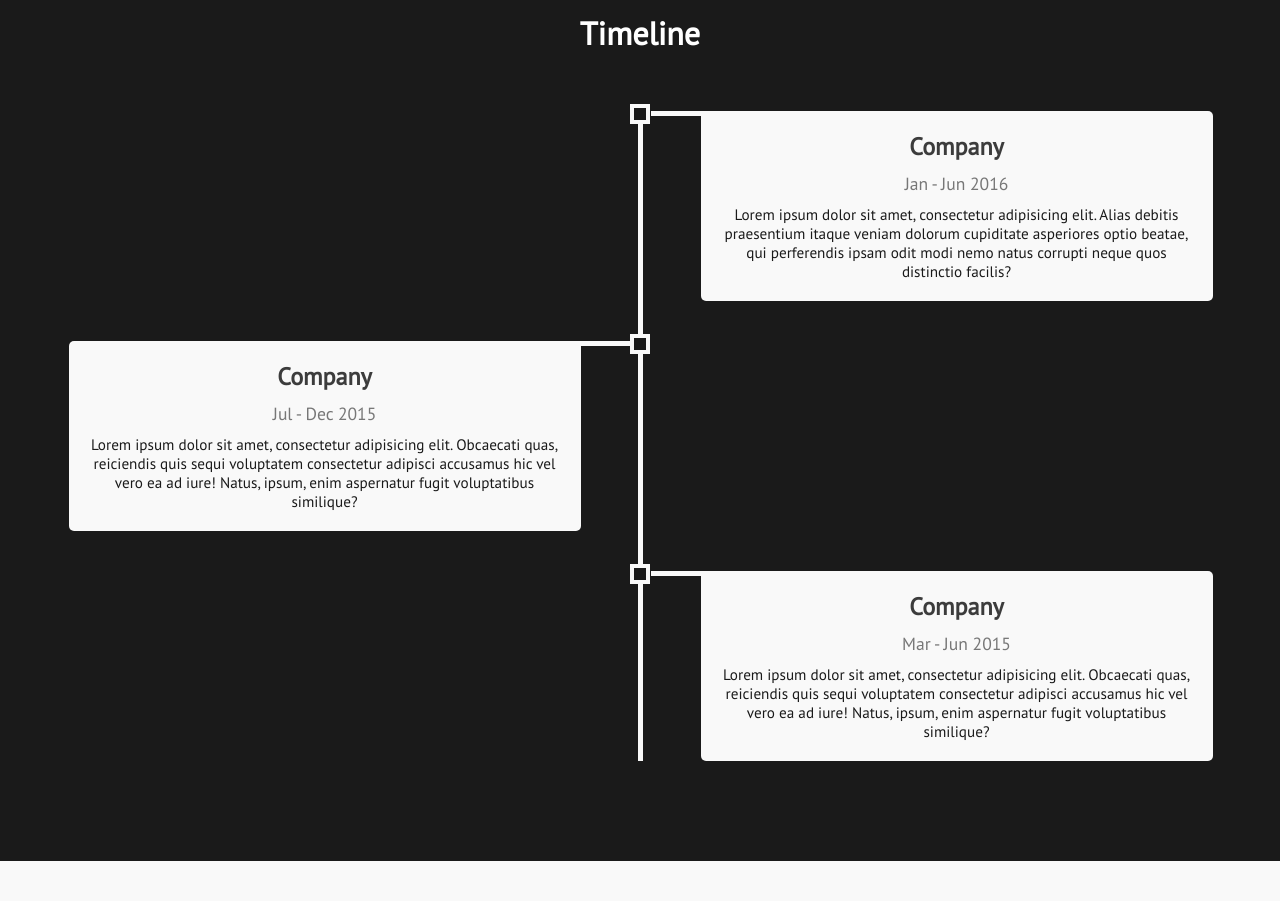
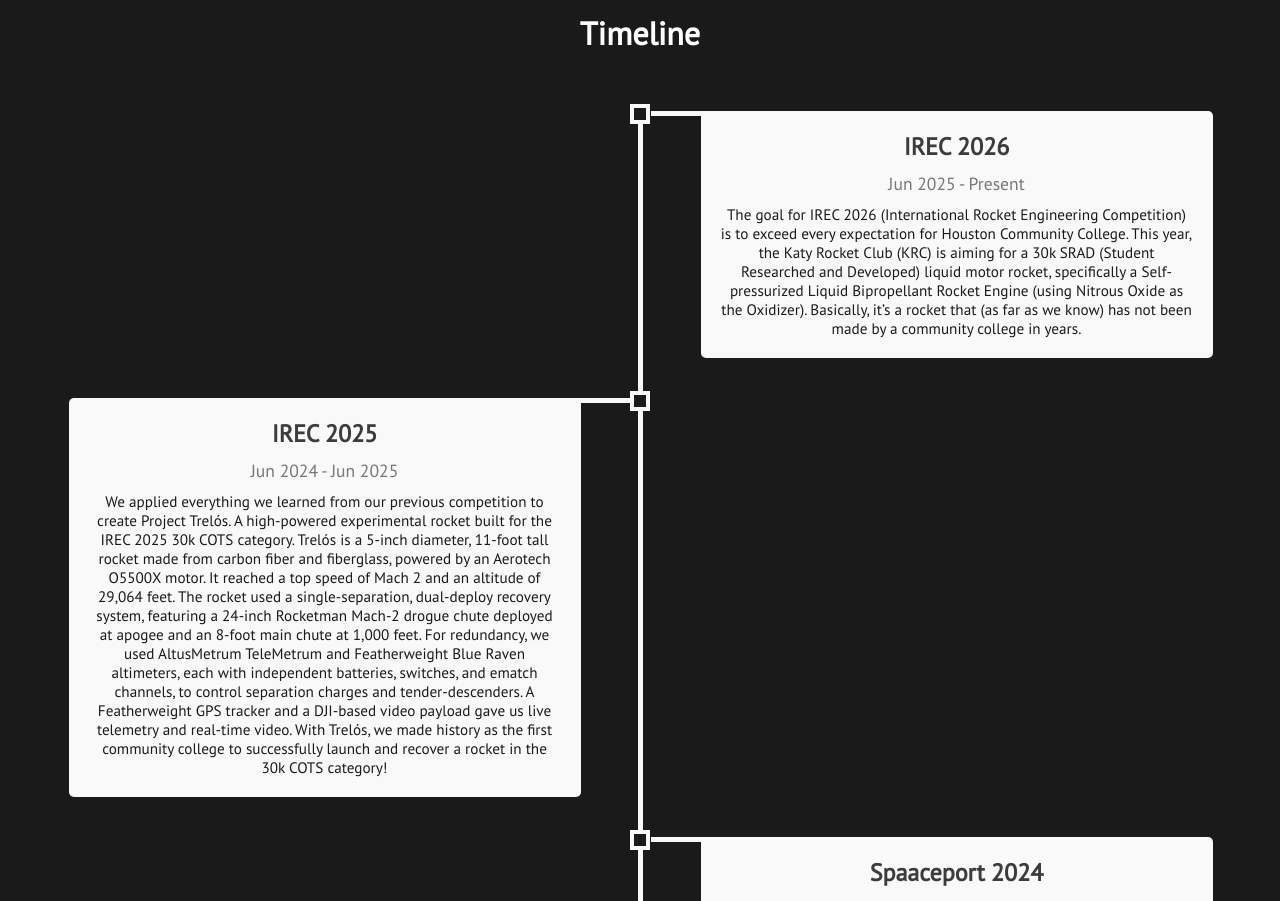
Before and after one commit to Bxmp/Katy-Rocketry-Club, a plain HTML site: page index.html in a window 1280 px wide. Shown: the part 1240-2141 px from the top of the page. Drawn offline with nearby package versions, Linux system fonts and the light colour scheme.

Commit message:
changing stuff around

```diff
--- a/index.html
+++ b/index.html
@@ -25,23 +25,23 @@
         <ul>
         <li>
             <div class="experience-content hidden">
-            <h2>Company</h2>
-            <div class="experience-time">Jan - Jun 2016</div>
-            <p>Lorem ipsum dolor sit amet, consectetur adipisicing elit. Alias debitis praesentium itaque veniam dolorum cupiditate asperiores optio beatae, qui perferendis ipsam odit modi nemo natus corrupti neque quos distinctio facilis?</p>
+            <h2>IREC 2026</h2>
+            <div class="experience-time">Jun 2025 - Present</div>
+            <p>The goal for IREC 2026 (International Rocket Engineering Competition) is to exceed every expectation for Houston Community College. This year, the Katy Rocket Club (KRC) is aiming for a 30k SRAD (Student Researched and Developed) liquid motor rocket, specifically a Self-pressurized Liquid Bipropellant Rocket Engine (using Nitrous Oxide as the Oxidizer). Basically, it’s a rocket that (as far as we know) has not been made by a community college in years.</p>
             </div>
         </li>
         <li>
             <div class="experience-content hidden">
-            <h2>Company</h2>
-            <div class="experience-time">Jul - Dec 2015</div>
-            <p>Lorem ipsum dolor sit amet, consectetur adipisicing elit. Obcaecati quas, reiciendis quis sequi voluptatem consectetur adipisci accusamus hic vel vero ea ad iure! Natus, ipsum, enim aspernatur fugit voluptatibus similique?</p>
+            <h2>IREC 2025</h2>
+            <div class="experience-time">Jun 2024 - Jun 2025</div>
+            <p>We applied everything we learned from our previous competition to create Project Trelós. A high-powered experimental rocket built for the IREC 2025 30k COTS category. Trelós is a 5-inch diameter, 11-foot tall rocket made from carbon fiber and fiberglass, powered by an Aerotech O5500X motor. It reached a top speed of Mach 2 and an altitude of 29,064 feet. The rocket used a single-separation, dual-deploy recovery system, featuring a 24-inch Rocketman Mach-2 drogue chute deployed at apogee and an 8-foot main chute at 1,000 feet. For redundancy, we used AltusMetrum TeleMetrum and Featherweight Blue Raven altimeters, each with independent batteries, switches, and ematch channels, to control separation charges and tender-descenders. A Featherweight GPS tracker and a DJI-based video payload gave us live telemetry and real-time video. With Trelós, we made history as the first community college to successfully launch and recover a rocket in the 30k COTS category!</p>
             </div>
         </li>
         <li>
             <div class="experience-content hidden">
-            <h2>Company</h2>
+            <h2>Spaaceport 2024</h2>
             <div class="experience-time">Mar - Jun 2015</div>
-            <p>Lorem ipsum dolor sit amet, consectetur adipisicing elit. Obcaecati quas, reiciendis quis sequi voluptatem consectetur adipisci accusamus hic vel vero ea ad iure! Natus, ipsum, enim aspernatur fugit voluptatibus similique?</p>
+            <p>At Spaceport America Cup 2024, our team took on the ambitious challenge of entering the 10,000 ft COTS solid rocket propulsion category for the first time as one of only three community colleges competing. Our rocket featured a fiberglass airframe with a 6-inch diameter and a total length of 10 feet. The 57-inch booster section was equipped with four G10 fiberglass fins and housed a 98mm Aerotech M6000ST-PS motor. As a small four-person team, we faced tough competition from larger, more established university programs. Thanks to the support and collaboration of other university teams, we performed exceptionally, reaching an apogee of 9,908 feet and exceeding expectations. Motivated by innovation and a pioneering spirit, we aimed to return even stronger the following year.</p>
             </div>
         </li>
         </ul>
--- a/styles.css
+++ b/styles.css
@@ -40,6 +40,7 @@ section {
 }
 .hero .content {
   background: rgb(255, 184, 25);
+  background: image()
   width: 100%;
   height: 100%;
 }
```
